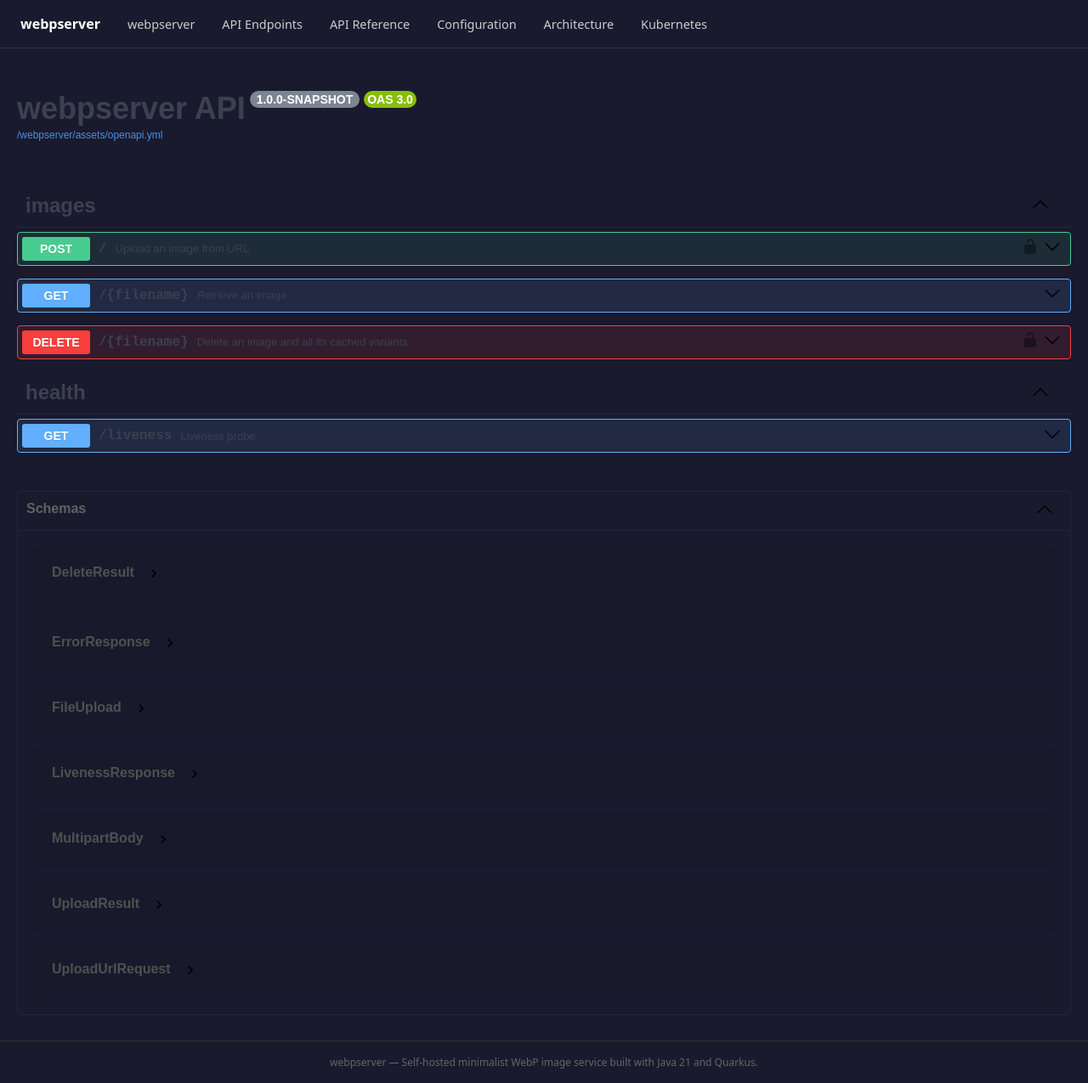
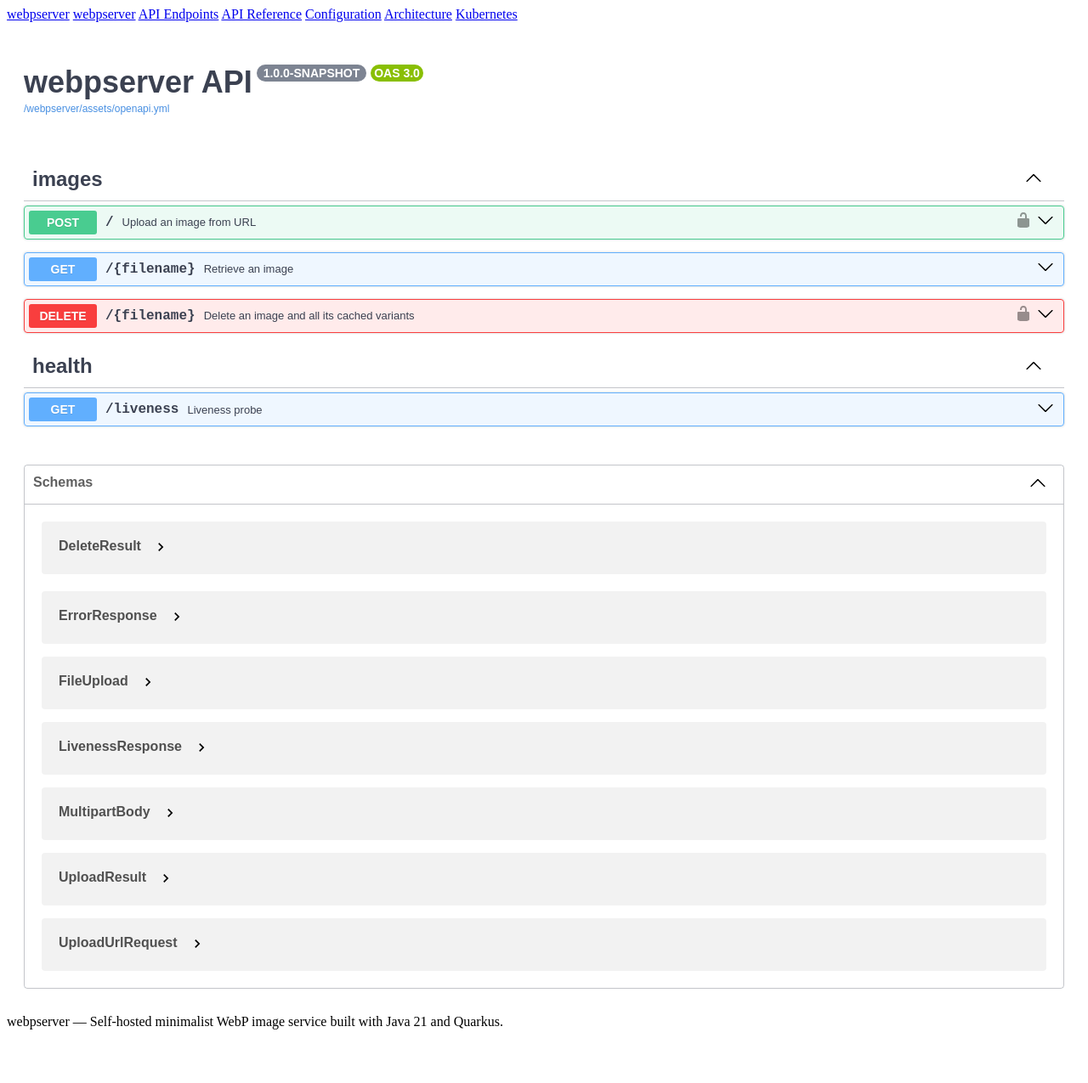
Before and after one commit to ibethus/webpserver, a Jekyll site: the page built from docs/openapi.md, in a window 1280 px wide. Shown: the whole page at 85% size. Built offline with Jekyll 4.4.1, drawn with Linux system fonts in a browser that asks for light colours; after the commit the page ends 1220 px from its top, so only the background shows below that.

Commit message:
update theme skin to light and remove custom styles from swagger layout

```diff
--- a/docs/_config.yml
+++ b/docs/_config.yml
@@ -6,7 +6,7 @@ url: "https://ibethus.github.io"
 theme: minima
 
 minima:
-  skin: dark
+  skin: light
 
 header_pages:
   - index.md
--- a/docs/_layouts/swagger.html
+++ b/docs/_layouts/swagger.html
@@ -5,41 +5,6 @@
   <meta name="viewport" content="width=device-width, initial-scale=1" />
   <title>{{ page.title }} | {{ site.title }}</title>
   <link rel="stylesheet" href="https://unpkg.com/swagger-ui-dist@5/swagger-ui.css" />
-  <style>
-    body { margin: 0; background: #1a1a2e; }
-    .swagger-ui .topbar { display: none; }
-    nav.site-nav, .site-header, .site-footer {
-      font-family: system-ui, sans-serif;
-      background: #1a1a2e;
-      border-bottom: 1px solid #333;
-    }
-    .site-header {
-      padding: 0 1.5rem;
-      display: flex;
-      align-items: center;
-      gap: 2rem;
-      height: 56px;
-    }
-    .site-header a {
-      color: #ccc;
-      text-decoration: none;
-      font-size: 0.9rem;
-    }
-    .site-header a.site-title {
-      color: #fff;
-      font-weight: bold;
-      font-size: 1rem;
-    }
-    .site-header a:hover { color: #fff; }
-    .site-footer {
-      text-align: center;
-      padding: 1rem;
-      font-size: 0.75rem;
-      color: #666;
-      border-top: 1px solid #333;
-      border-bottom: none;
-    }
-  </style>
 </head>
 <body>
   <header class="site-header">
```
